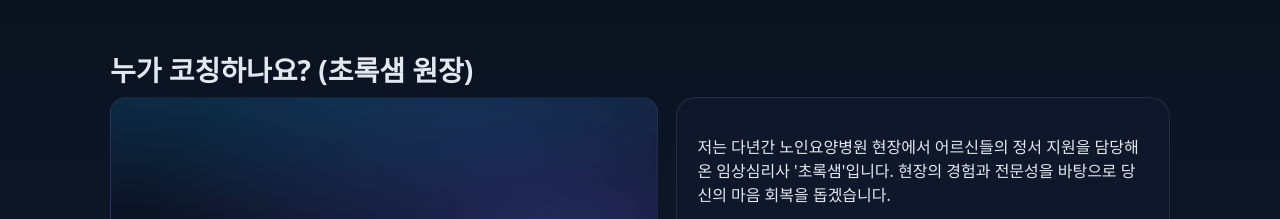
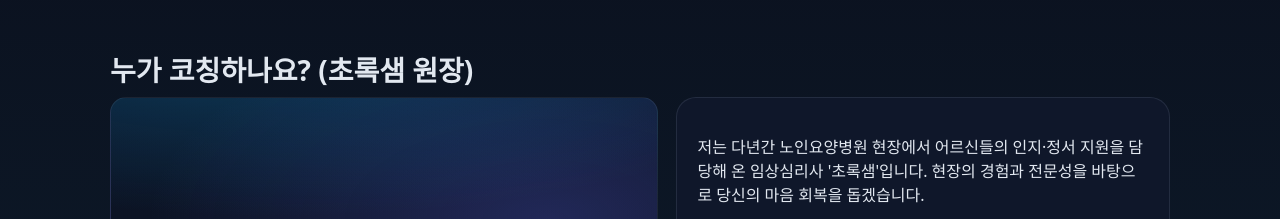
Before and after one commit to sangwonlan/sangwonlan.github.io, a plain HTML site: page index.html in a window 1280 px wide. Shown: the part 1140-1359 px from the top of the page. Drawn offline with Linux system fonts and the light colour scheme.

Commit message:
Update index.html

```diff
--- a/index.html
+++ b/index.html
@@ -180,7 +180,7 @@
       <div class="contact">
         <div class="card illus" aria-hidden title="프로필 이미지 자리"></div>
         <div class="card">
-          <p>저는 다년간 노인요양병원 현장에서 어르신들의 정서 지원을 담당해 온 임상심리사 '초록샘'입니다. 현장의 경험과 전문성을 바탕으로 당신의 마음 회복을 돕겠습니다.</p>
+          <p>저는 다년간 노인요양병원 현장에서 어르신들의 인지·정서 지원을 담당해 온 임상심리사 '초록샘'입니다. 현장의 경험과 전문성을 바탕으로 당신의 마음 회복을 돕겠습니다.</p>
           <ul>
             <li>임상심리사 1급 (보건복지부)</li>
             <li>전문상담사 2급 (한국상담학회)</li>
```
